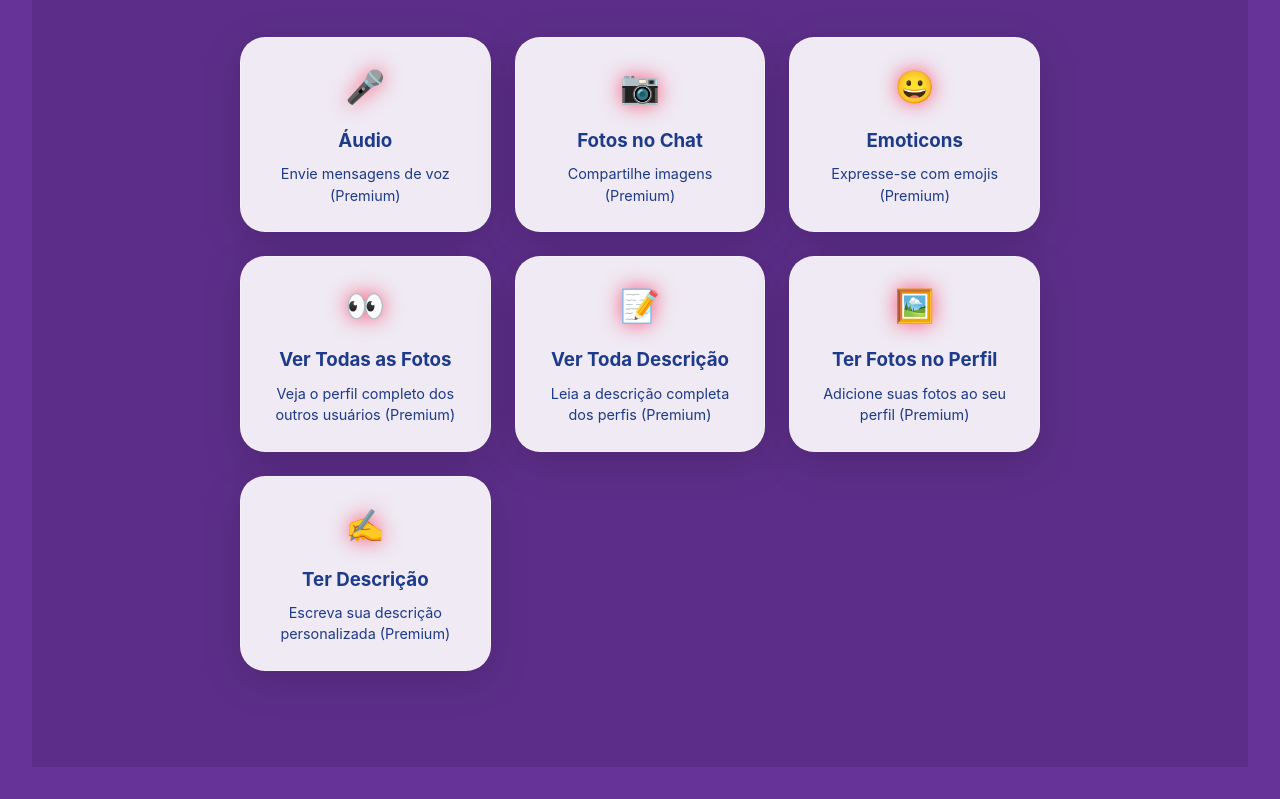
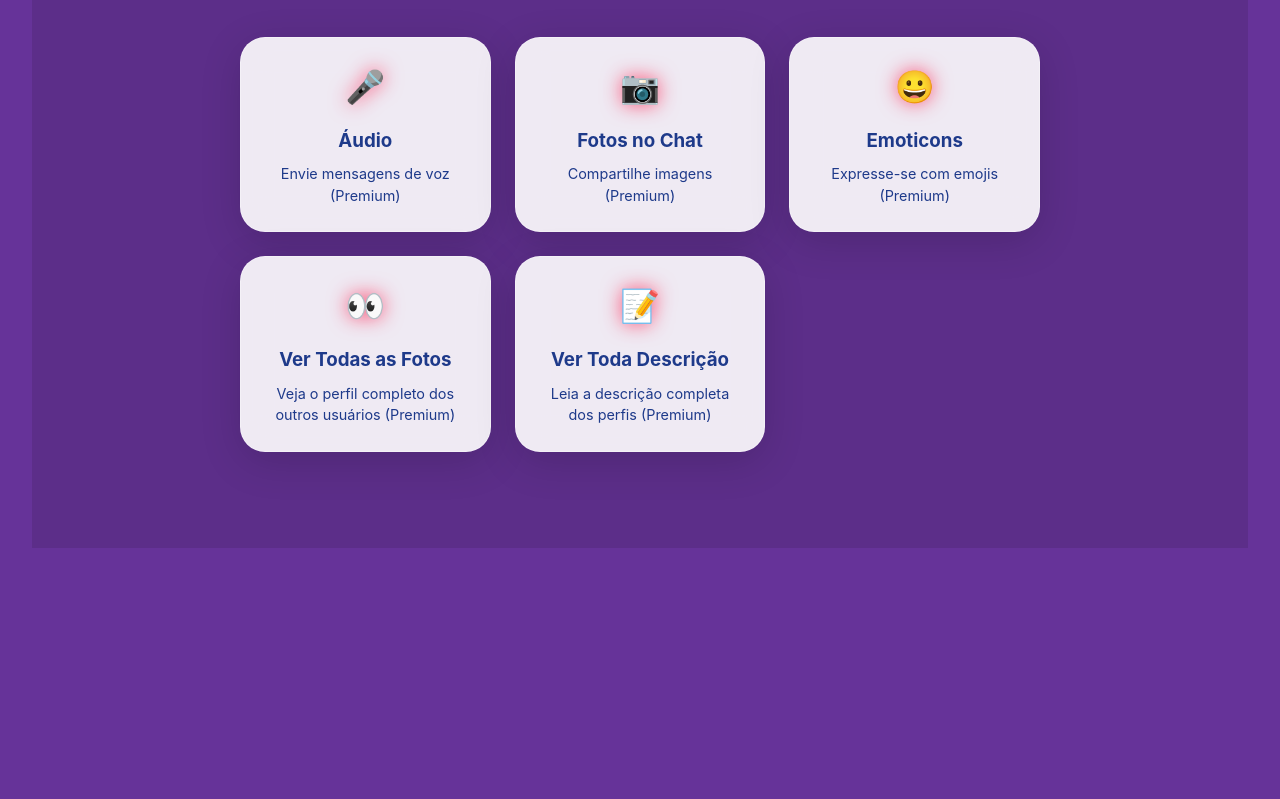
Before and after one commit to rodrigokrapp/100matchs, a React (Vite) app: page /inicio in a window 1280 px wide. Shown: the part 1134-1933 px from the top of the page. After the commit the page ends 1714 px from the top, so only its background shows below. Built offline with nearby package versions, Linux system fonts and the light colour scheme.

Commit message:
🗑️ Removidas seções Ter Fotos no Perfil e Ter Descrição
- Removidos cards 'Ter Fotos no Perfil' e 'Ter Descrição' da página inicial
- Interface mais limpa focando nas funcionalidades principais
- Mantidas as funcionalidades de visualização (Ver Todas as Fotos, Ver Toda Descrição)

```diff
--- a/src/pages/InicioPage.tsx
+++ b/src/pages/InicioPage.tsx
@@ -216,16 +216,6 @@ const InicioPage: React.FC = () => {
               <h3>Ver Toda Descrição</h3>
               <p>Leia a descrição completa dos perfis (Premium)</p>
             </div>
-            <div className="feature-card card">
-              <div className="feature-icon">🖼️</div>
-              <h3>Ter Fotos no Perfil</h3>
-              <p>Adicione suas fotos ao seu perfil (Premium)</p>
-            </div>
-            <div className="feature-card card">
-              <div className="feature-icon">✍️</div>
-              <h3>Ter Descrição</h3>
-              <p>Escreva sua descrição personalizada (Premium)</p>
-            </div>
           </div>
         </div>
       </div>
```
